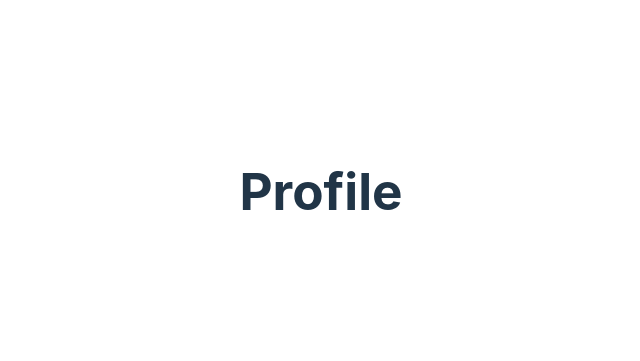
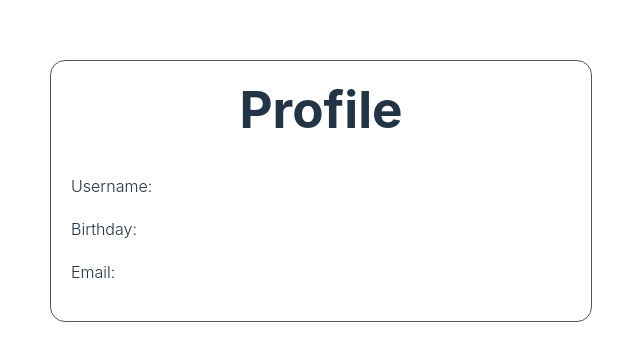
Before and after one commit to qiisqwww/Demo-website, a React (Vite) app in the folder client/: page /me in a window 1280 px wide. Shown: the part 209-570 px from the top of the page, without its empty margins (319-959 px from the left). Built offline with nearby package versions, Linux system fonts and the light colour scheme; no server answers.

Commit message:
feat: add simple profile page

```diff
--- a/client/src/pages/Login/Login.tsx
+++ b/client/src/pages/Login/Login.tsx
@@ -29,7 +29,7 @@ export default function Login() {
 		console.log(values)
 		try{
 			const response = await axios.post(`${import.meta.env.VITE_API_URL}/login`, { username: values.username, password: values.password });
-			const token = response.data.token;
+			const token = response.data.access_token;
 			saveTokenInCookie(token);
 			setError("")
 			console.log(response.data)
--- /dev/null
+++ b/client/src/pages/Profile/Profile.module.css
@@ -0,0 +1,20 @@
+.container{
+	padding: 20px;
+	border-radius: 15px;
+	border: 1px #555 solid;
+	width: 500px;
+}
+
+.title{
+	margin-top: 0;
+}
+
+.text{
+	font-weight: 300;
+}
+
+.data {
+	font-weight: 800;
+	font-size: 18px;
+	margin-left: 5px;
+}
--- a/client/src/pages/Profile/Profile.tsx
+++ b/client/src/pages/Profile/Profile.tsx
@@ -1,9 +1,53 @@
 // import React from 'react'
 
+import axios from "axios"
+import { useEffect, useState } from "react"
+import Cookies from "js-cookie"
+import styles from "./Profile.module.css"
+
+interface IProfileData{
+	username: string
+	email: string
+	birthdate: string
+}
+
 export default function Profile() {
+	const [user, setUser] = useState<IProfileData>({
+		username: "",
+		email: "",
+		birthdate: ""
+	})
+
+	const token = Cookies.get('token');
+
+// Создаем экземпляр Axios с заголовком Authorization
+	const axiosInstance = axios.create({
+		baseURL: 'https://your-api-url.com', // Замените на URL вашего API
+		headers: {
+			Authorization: `Bearer ${token}`, // Передаем токен как Bearer-токен
+		},
+	});
+
+	const fetchData = async () => {
+		try{
+			const response = await axiosInstance.get<IProfileData>(`${import.meta.env.VITE_API_URL}/me`)
+			console.log(response.data)
+			setUser(response.data)
+		}catch(e:unknown){
+			console.error(e)
+		}
+	}
+
+	useEffect(() => {
+		fetchData()
+	}, [])
+
 	return (
-		<div>
-			<h1>Profile</h1>
+		<div className={styles.container}>
+			<h1 className={styles.title}>Profile</h1>
+			<p className={styles.text}>Username:  <span className={styles.data}>{user.username}</span></p>
+			<p className={styles.text}>Birthday:  <span className={styles.data}>{user.birthdate}</span></p>
+			<p className={styles.text}>Email:  <span className={styles.data}>{user.email}</span></p>
 		</div>
 	)
 }
```
